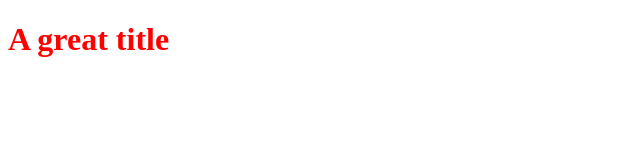
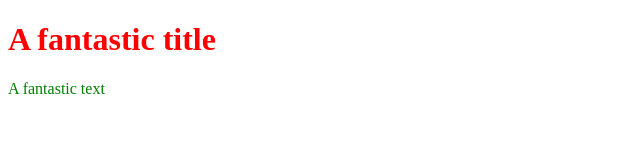
Before and after one commit to fatimaelhajoui/gitProject, a plain HTML site: page index.html in a window 1280 px wide. Shown: the whole page, without its empty margins (0-640 px from the left). Drawn offline with Linux system fonts and the light colour scheme.

Commit message:
H1 changed and it style and add p with a style

```diff
--- a/index.html
+++ b/index.html
@@ -7,6 +7,7 @@
     <link rel="stylesheet" href="style.css">
 </head>
 <body>
-    <h1>A great title</h1>
+    <h1>A fantastic title</h1>
+    <p>A fantastic text</p>
 </body>
 </html>
--- a/style.css
+++ b/style.css
@@ -1,3 +1,6 @@
 h1{
     color: red;
 }
+p{
+    color: green;
+}
```
